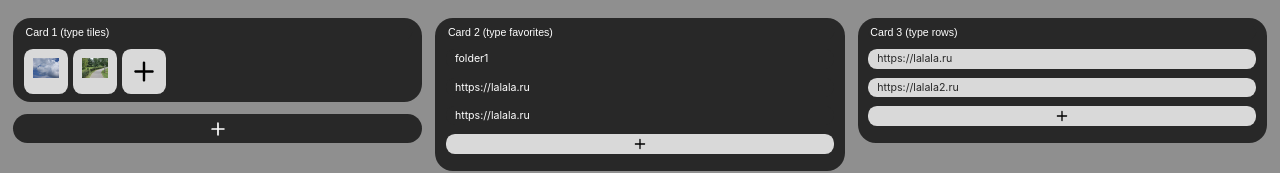
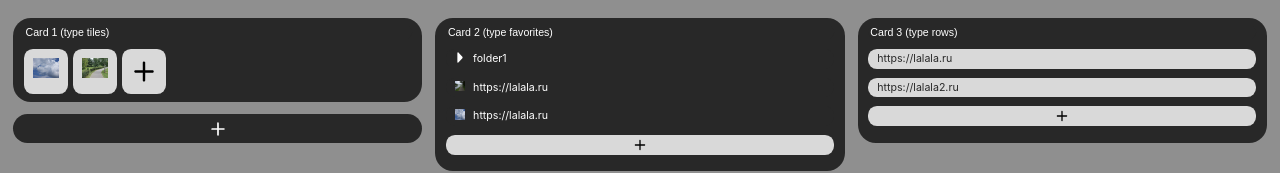
Before and after one commit to parunkov/work1, a Vue app: page / in a window 1280 px wide. Shown: the top 173 px of the page. Built offline with nearby package versions, Linux system fonts and the light colour scheme.

Commit message:
folder fix

```diff
--- a/src/App.vue
+++ b/src/App.vue
@@ -118,9 +118,9 @@ const changeCardTitle = (payload) => {
       <button class="popinButton" @click="onPopinButtonClick">Add</button>
     </div>
     <div v-if="selectPopinOpened" class="popin">
-      <button class="popinButton select" @click="onSelectButtonClick('tile')">Tile</button>
-      <button class="popinButton select" @click="onSelectButtonClick('row')">Row</button>
-      <button class="popinButton select" @click="onSelectButtonClick('favorite')">Faworite</button>
+      <button class="popinButton select" @click="onSelectButtonClick('tiles')">Tile</button>
+      <button class="popinButton select" @click="onSelectButtonClick('rows')">Row</button>
+      <button class="popinButton select" @click="onSelectButtonClick('favorites')">Faworite</button>
     </div>
   </div>
 </template>
--- a/src/components/Card.vue
+++ b/src/components/Card.vue
@@ -1,6 +1,8 @@
 <script setup>
 import { ref, watch } from 'vue';
 import plusIcon from '../assets/plus.svg';
+import rightIcon from '../assets/triangle-right.svg';
+import downIcon from '../assets/triangle-down.svg';
 
 const icons = import.meta.glob('../assets/icons/*.jpg', { eager: true });
 
@@ -44,9 +46,6 @@ const inputTitle = (event) => {
         <div v-if="props.type === 'tiles'" class="cardContent cardContent_type_tile">
             <div v-for="item in props.content" :key="item.link" class="tile">
                 <img :src="icons[`../assets${item.icon}`].default">
-                <!-- <div v-else>
-                    {{ item.link }}
-                </div> -->
             </div>
             <div class="plus tile" @click="emitAddLink">
                 <img :src="plusIcon" alt="">
@@ -54,7 +53,6 @@ const inputTitle = (event) => {
         </div>
         <div v-if="props.type === 'rows'" class="cardContent cardContent_type_row">
             <div v-for="item in props.content" :key="item.link" class="row">
-                <!-- <img :src="icons[`../assets${item.icon}`].default"> -->
                 <div>
                     {{ item }}
                 </div>
@@ -68,15 +66,17 @@ const inputTitle = (event) => {
                 <div v-if="item.folderName" class="favoriteFolder">
                     <div v-if="item.folderName" class="favorite favoriteFolderTitle"
                         @click="item.visible = !item.visible">
+                        <img :src="item.visible ? downIcon : rightIcon">
                         {{ item.folderName }}
                     </div>
                     <div v-if="item.visible" v-for="itemLink in item.folderContent"
                         class="favorite favorite_folder_item">
+                        <img :src="icons[`../assets${itemLink.icon}`].default">
                         {{ itemLink.link }}
                     </div>
                 </div>
-                <!-- <img :src="icons[`../assets${item.icon}`].default"> -->
                 <div v-else class="favorite">
+                    <img :src="icons[`../assets${item.icon}`].default">
                     {{ item.link }}
                 </div>
             </div>
@@ -150,6 +150,17 @@ const inputTitle = (event) => {
     padding: 0.24vw 0.7vw;
     margin-bottom: 0.69vw;
     color: #ffffff;
+
+    img {
+        width: 0.8vw;
+        height: 0.8vw;
+        margin-right: 5px;
+
+        @media screen and (max-width: 1023px) {
+            height: 4vw;
+            width: 4vw;
+        }
+    }
 }
 
 .favorite_folder_item {
```
Also changed, not shown: src/assets/triangle-down.svg (added), src/assets/triangle-right.svg (added).
